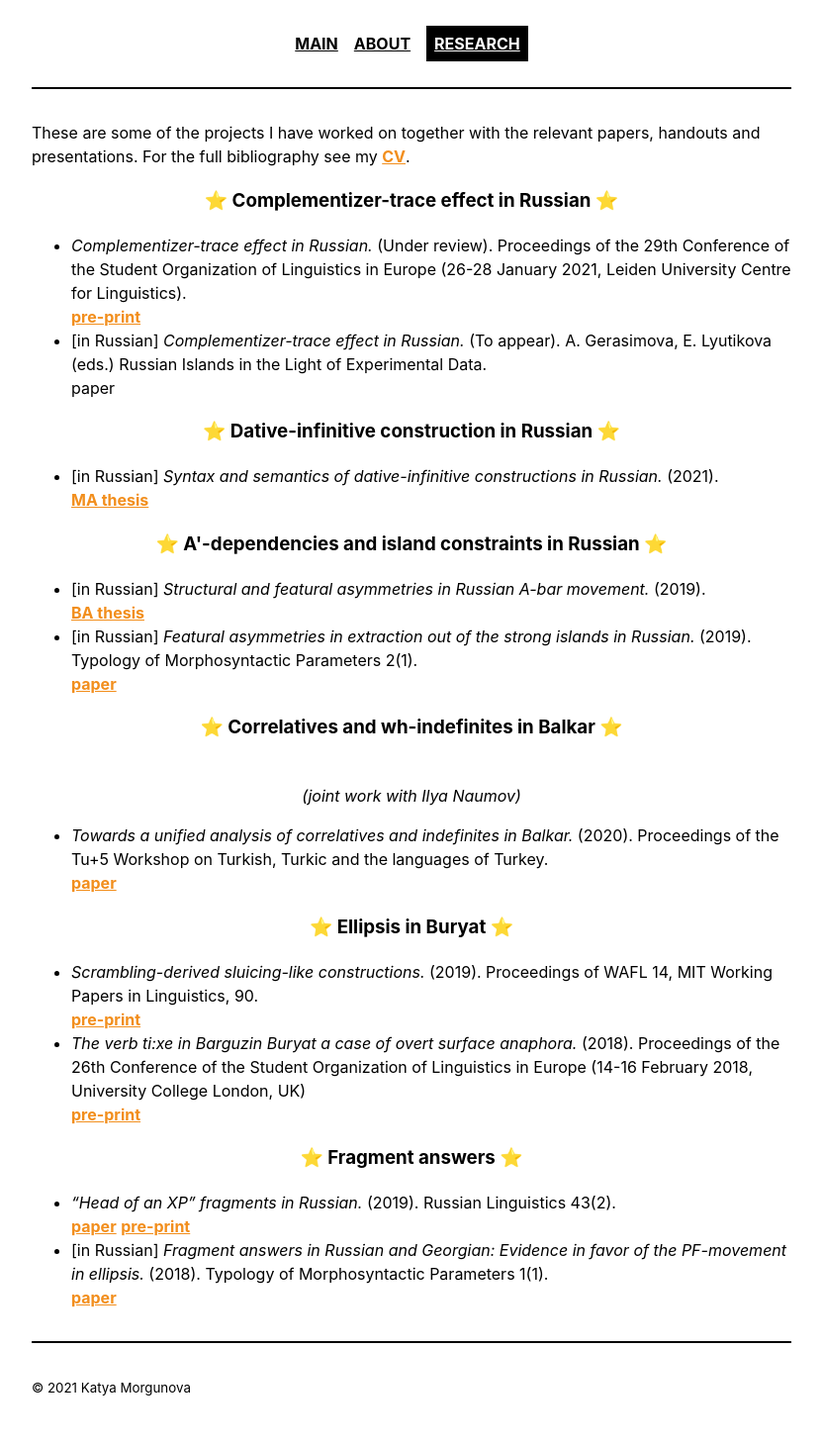
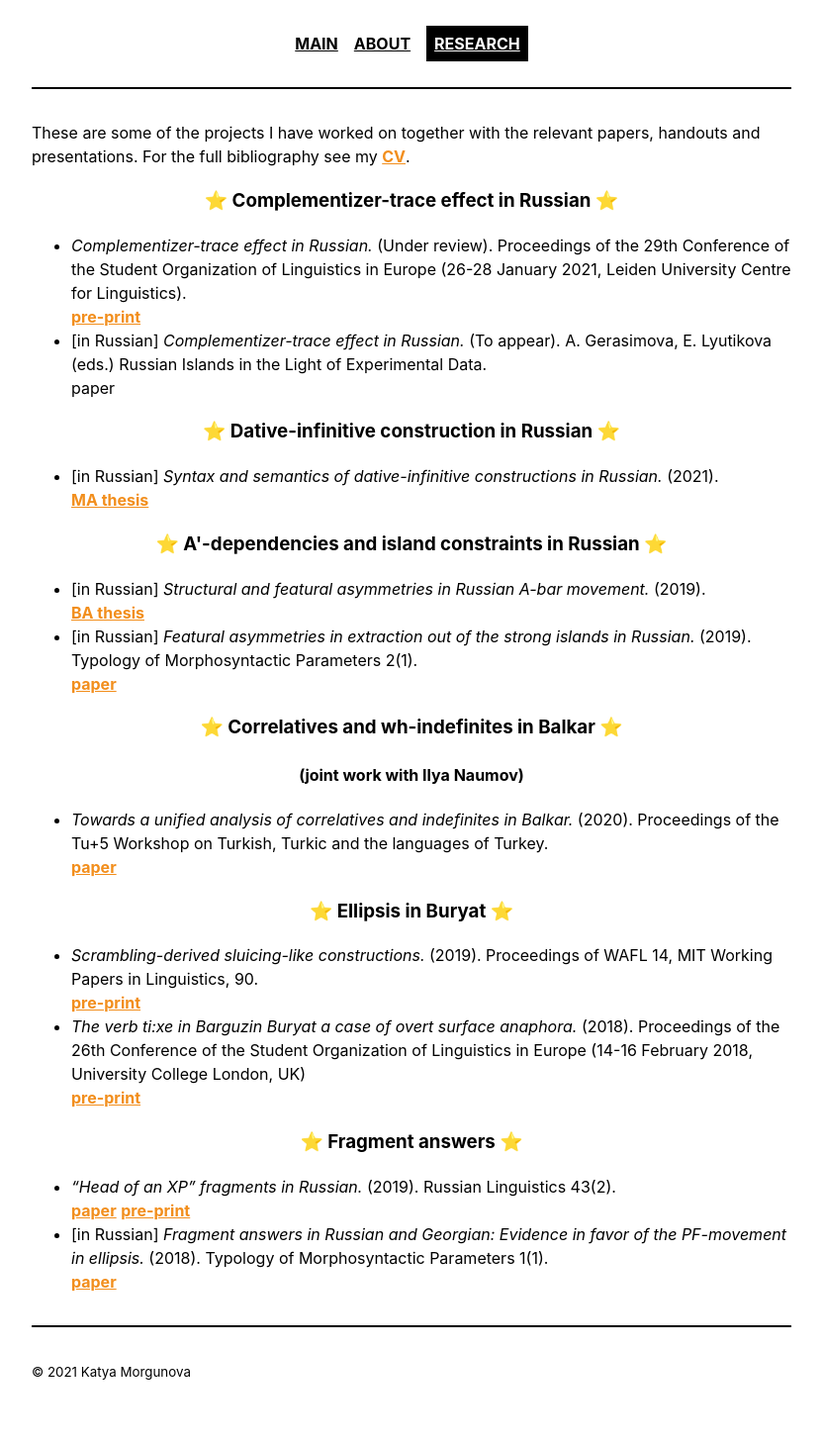
Before and after one commit to morgunova-katya/morgunova-katya.github.io, a Jekyll site: the page built from _pages/research.md, in a window 1280 px wide. Shown: the whole page at 99% size, without its empty margins (224-1055 px from the left). Built offline with Jekyll 4.4.1, drawn with Linux system fonts in a browser that asks for light colours.

```diff
--- a/_pages/research.md
+++ b/_pages/research.md
@@ -26,7 +26,7 @@ These are some of the projects I have worked on together with the relevant paper
 </ul>
 
 
-<center><h3> &#11088; Correlatives and wh-indefinites in Balkar &#11088; </h3> <br> <i>(joint work with Ilya Naumov)</i></center>
+<center><h3> &#11088; Correlatives and wh-indefinites in Balkar &#11088; </h3> <h4>(joint work with Ilya Naumov)</h4></center>
 
 <ul>
 <li> <i>Towards a unified analysis of correlatives and indefinites in Balkar.</i> (2020). Proceedings of the Tu+5 Workshop on Turkish, Turkic and the languages of Turkey. <br> <a href="{{ site.baseurl }}/files/morgunova_naumov_correlatives_wh_indef_2020.pdf" class="pdf">paper</a> </li>
```
